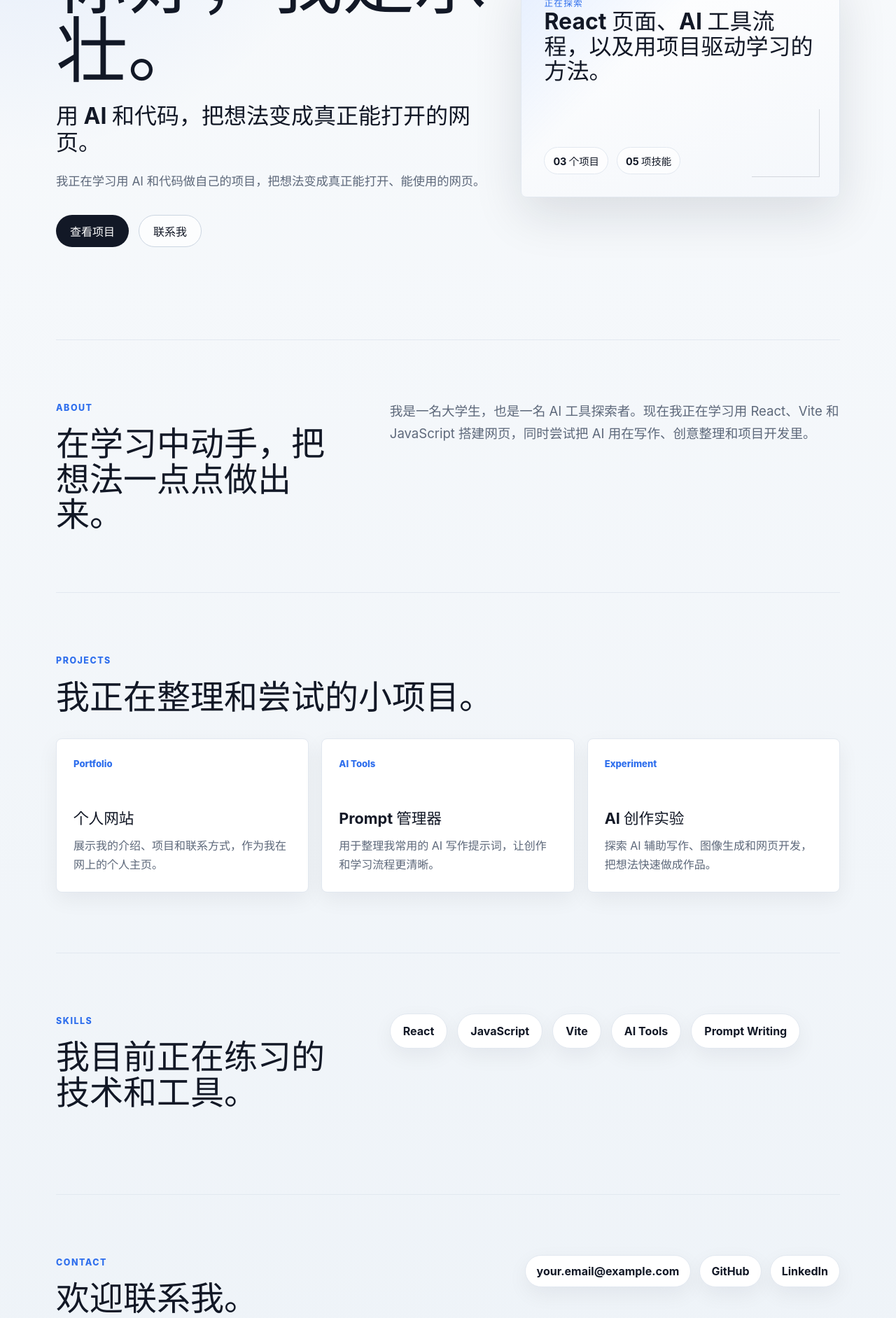
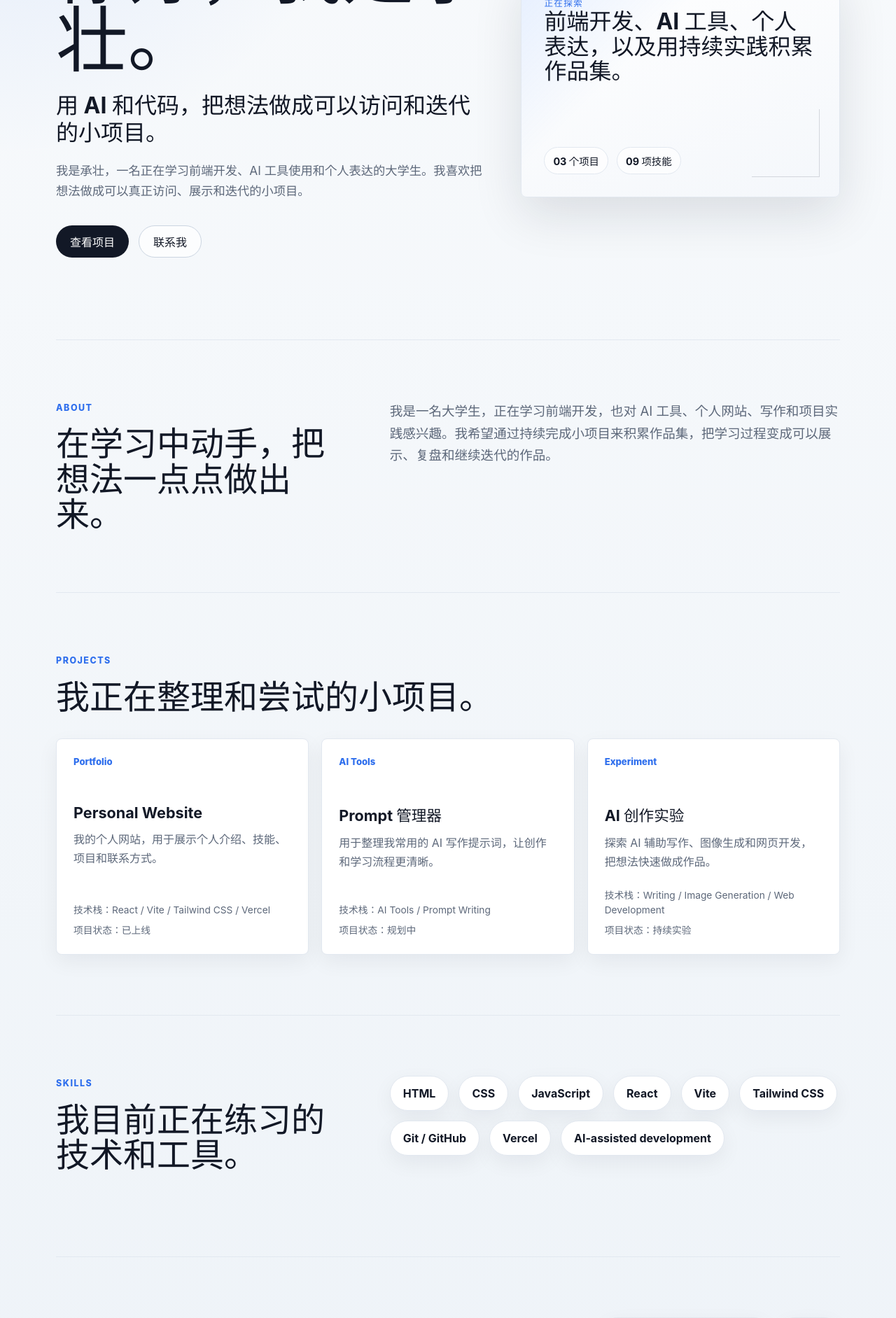
Before and after one commit to shouchengzhuang-cmyk/personal-website, a React (Vite) app: page / in a window 1280 px wide. Shown: the part 320-2203 px from the top of the page at 70% size. Built offline with nearby package versions, Linux system fonts and the light colour scheme.

Commit message:
Improve personal website content after deployment

```diff
--- a/package.json
+++ b/package.json
@@ -4,10 +4,10 @@
   "version": "0.0.0",
   "type": "module",
   "scripts": {
-    "dev": "vite",
-    "build": "vite build",
+    "dev": "vite --configLoader native",
+    "build": "vite build --configLoader native",
     "lint": "eslint .",
-    "preview": "vite preview"
+    "preview": "vite preview --configLoader native"
   },
   "dependencies": {
     "react": "^19.2.5",
--- a/src/App.css
+++ b/src/App.css
@@ -232,6 +232,8 @@
 }
 
 .project-card {
+  display: flex;
+  flex-direction: column;
   min-height: 220px;
   padding: 24px;
   border: 1px solid var(--border);
@@ -255,6 +257,19 @@
 .project-card p {
   margin: 0;
   color: var(--text-muted);
+}
+
+.project-meta {
+  display: grid;
+  gap: 8px;
+  margin-top: auto;
+  padding-top: 24px;
+}
+
+.project-meta small {
+  color: var(--text-muted);
+  font-size: 0.86rem;
+  line-height: 1.5;
 }
 
 .skills-section {
--- a/src/App.jsx
+++ b/src/App.jsx
@@ -1,26 +1,42 @@
 import './App.css'
 
-const navItems = ['Home', 'About', 'Projects', 'Contact']
+const navItems = ['Home', 'About', 'Projects', 'Skills', 'Contact']
 
 const projects = [
   {
-    title: '个人网站',
-    description: '展示我的介绍、项目和联系方式，作为我在网上的个人主页。',
+    title: 'Personal Website',
+    description: '我的个人网站，用于展示个人介绍、技能、项目和联系方式。',
+    stack: 'React / Vite / Tailwind CSS / Vercel',
+    status: '已上线',
     tag: 'Portfolio',
   },
   {
     title: 'Prompt 管理器',
     description: '用于整理我常用的 AI 写作提示词，让创作和学习流程更清晰。',
+    stack: 'AI Tools / Prompt Writing',
+    status: '规划中',
     tag: 'AI Tools',
   },
   {
     title: 'AI 创作实验',
     description: '探索 AI 辅助写作、图像生成和网页开发，把想法快速做成作品。',
+    stack: 'Writing / Image Generation / Web Development',
+    status: '持续实验',
     tag: 'Experiment',
   },
 ]
 
-const skills = ['React', 'JavaScript', 'Vite', 'AI Tools', 'Prompt Writing']
+const skills = [
+  'HTML',
+  'CSS',
+  'JavaScript',
+  'React',
+  'Vite',
+  'Tailwind CSS',
+  'Git / GitHub',
+  'Vercel',
+  'AI-assisted development',
+]
 
 function App() {
   return (
@@ -42,9 +58,9 @@ function App() {
         <div className="hero-copy">
           <p className="eyebrow">大学生 / AI 工具探索者</p>
           <h1>你好，我是承壮。</h1>
-          <p className="hero-role">用 AI 和代码，把想法变成真正能打开的网页。</p>
+          <p className="hero-role">用 AI 和代码，把想法做成可以访问和迭代的小项目。</p>
           <p className="hero-intro">
-            我正在学习用 AI 和代码做自己的项目，把想法变成真正能打开、能使用的网页。
+            我是承壮，一名正在学习前端开发、AI 工具使用和个人表达的大学生。我喜欢把想法做成可以真正访问、展示和迭代的小项目。
           </p>
           <div className="hero-actions">
             <a className="button primary" href="#projects">
@@ -58,10 +74,10 @@ function App() {
 
         <div className="hero-panel" aria-label="Personal website highlight">
           <span className="panel-label">正在探索</span>
-          <strong>React 页面、AI 工具流程，以及用项目驱动学习的方法。</strong>
+          <strong>前端开发、AI 工具、个人表达，以及用持续实践积累作品集。</strong>
           <div className="panel-stats">
             <span>03 个项目</span>
-            <span>05 项技能</span>
+            <span>09 项技能</span>
           </div>
         </div>
       </section>
@@ -72,8 +88,7 @@ function App() {
           <h2>在学习中动手，把想法一点点做出来。</h2>
         </div>
         <p>
-          我是一名大学生，也是一名 AI 工具探索者。现在我正在学习用 React、Vite 和
-          JavaScript 搭建网页，同时尝试把 AI 用在写作、创意整理和项目开发里。
+          我是一名大学生，正在学习前端开发，也对 AI 工具、个人网站、写作和项目实践感兴趣。我希望通过持续完成小项目来积累作品集，把学习过程变成可以展示、复盘和继续迭代的作品。
         </p>
       </section>
 
@@ -88,6 +103,10 @@ function App() {
               <span>{project.tag}</span>
               <h3>{project.title}</h3>
               <p>{project.description}</p>
+              <div className="project-meta">
+                <small>技术栈：{project.stack}</small>
+                <small>项目状态：{project.status}</small>
+              </div>
             </article>
           ))}
         </div>
@@ -113,12 +132,10 @@ function App() {
           <h2>欢迎联系我。</h2>
         </div>
         <div className="contact-links">
-          <a href="mailto:your.email@example.com">your.email@example.com</a>
+          {/* Replace this placeholder email with your real email address later. */}
+          <a href="mailto:your-email@example.com">your-email@example.com</a>
           <a href="https://github.com/your-username" target="_blank" rel="noreferrer">
             GitHub
-          </a>
-          <a href="https://www.linkedin.com/in/your-profile" target="_blank" rel="noreferrer">
-            LinkedIn
           </a>
         </div>
       </section>
```
Also changed, not shown: 1 other file (tests, documents, lock files or other folders).
